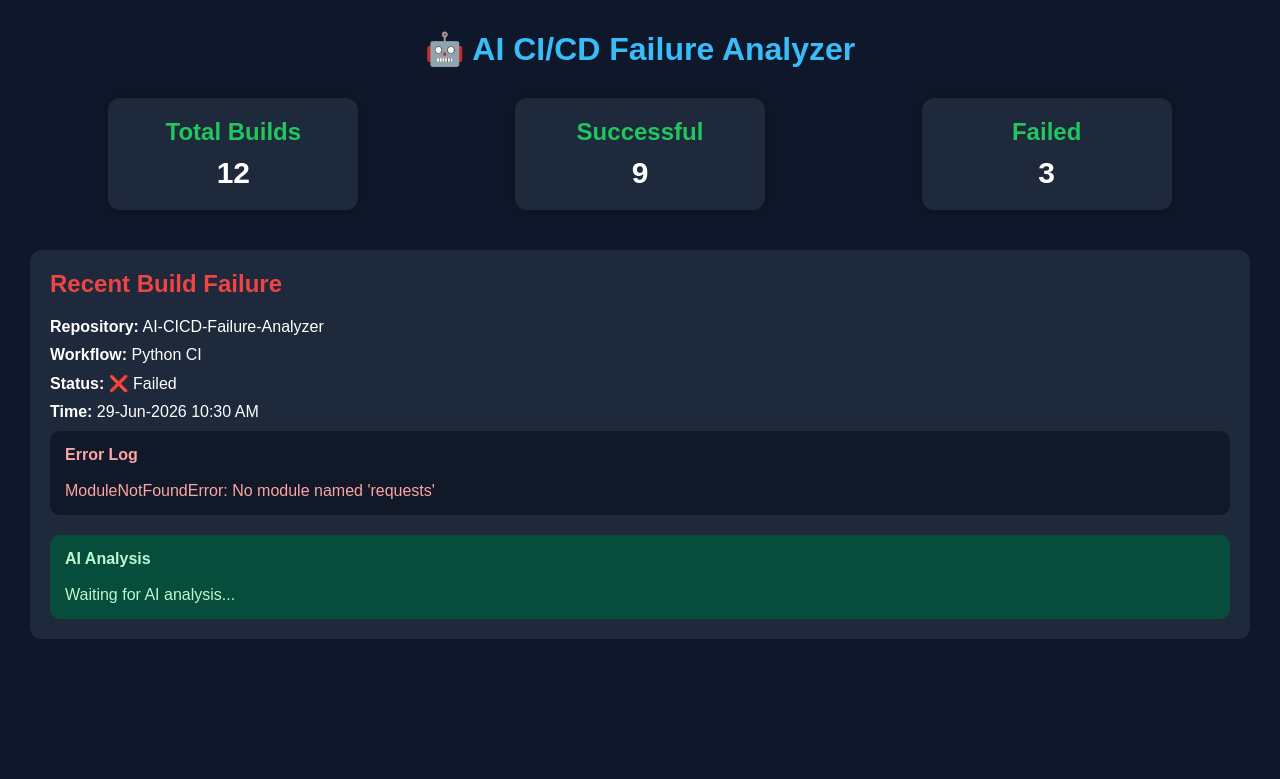
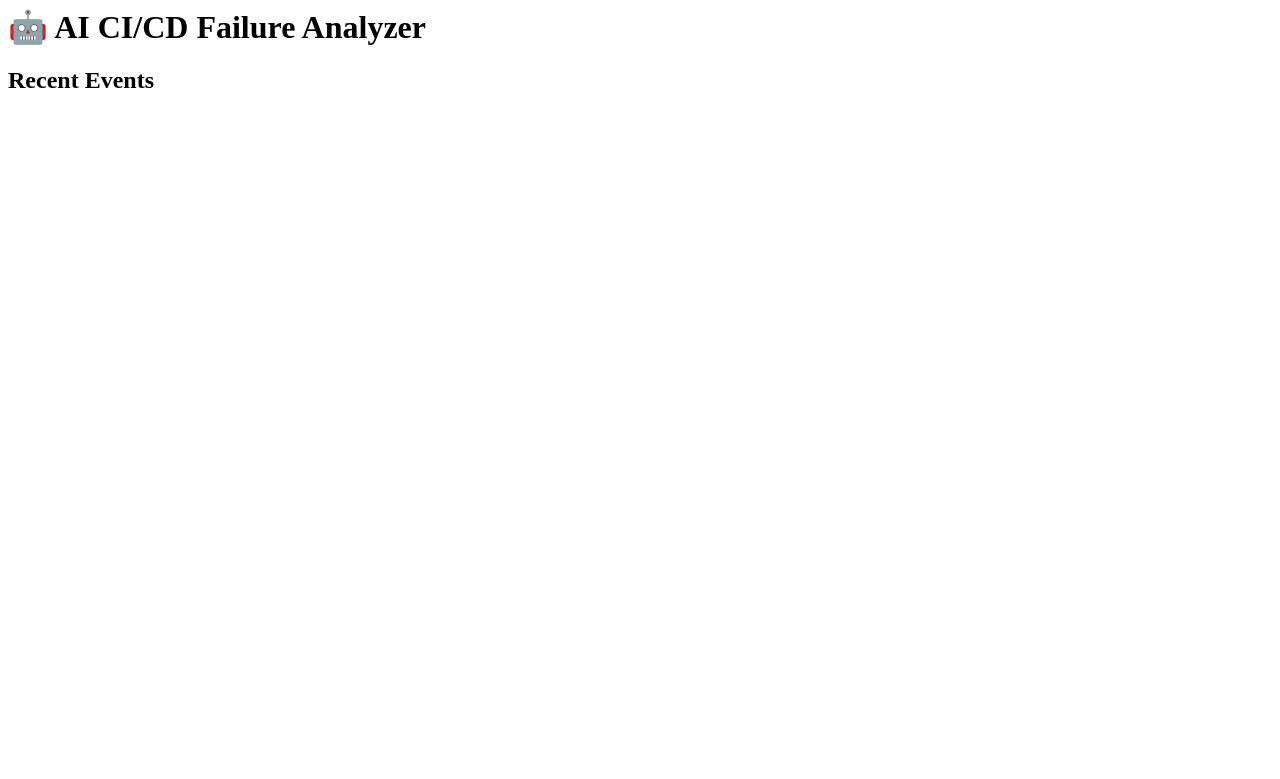
Before and after one commit to akishorekumar-1728/AI-CICD-Failure-Analyzer, a Flask app: page / in a window 1280 px wide. Shown: the top 779 px of the page. Run offline with Flask 3, Linux system fonts and the light colour scheme.

Commit message:
Updated Flask dashboard UI

```diff
--- a/app.py
+++ b/app.py
@@ -1,10 +1,25 @@
-from flask import Flask, render_template
+from flask import Flask, render_template, request
 
 app = Flask(__name__)
 
+builds = []
+
 @app.route("/")
 def home():
-    return render_template("index.html")
+    return render_template("index.html", builds=builds)
+
+@app.route("/webhook", methods=["POST"])
+def webhook():
+    data = request.json
+
+    print("Webhook Received")
+    print(data)
+
+    builds.append({
+        "message": "Webhook received successfully"
+    })
+
+    return {"status": "success"}, 200
 
 if __name__ == "__main__":
     app.run(debug=True)
--- a/templates/index.html
+++ b/templates/index.html
@@ -1,149 +1,17 @@
-<!DOCTYPE html>
-<html lang="en">
-<head>
-<meta charset="UTF-8">
-<meta name="viewport" content="width=device-width, initial-scale=1.0">
-<title>AI CI/CD Failure Analyzer</title>
-
-<style>
-
-*{
-    margin:0;
-    padding:0;
-    box-sizing:border-box;
-    font-family:Arial, Helvetica, sans-serif;
-}
-
-body{
-    background:#0f172a;
-    color:white;
-    padding:30px;
-}
-
-h1{
-    text-align:center;
-    color:#38bdf8;
-    margin-bottom:30px;
-}
-
-.dashboard{
-    display:flex;
-    justify-content:space-around;
-    margin-bottom:40px;
-}
-
-.card{
-    width:250px;
-    background:#1e293b;
-    padding:20px;
-    border-radius:12px;
-    text-align:center;
-    box-shadow:0 0 10px rgba(0,0,0,.3);
-}
-
-.card h2{
-    margin-bottom:10px;
-    color:#22c55e;
-}
-
-.card p{
-    font-size:30px;
-    font-weight:bold;
-}
-
-.failure-card{
-    background:#1e293b;
-    padding:20px;
-    border-radius:12px;
-    margin-top:20px;
-}
-
-.failure-card h2{
-    color:#ef4444;
-    margin-bottom:20px;
-}
-
-.info{
-    margin:10px 0;
-}
-
-.error{
-    background:#111827;
-    padding:15px;
-    border-radius:10px;
-    margin-top:10px;
-    color:#fca5a5;
-}
-
-.ai{
-    background:#064e3b;
-    padding:15px;
-    border-radius:10px;
-    margin-top:20px;
-    color:#bbf7d0;
-}
-
-</style>
-
-</head>
-
 <body>
 
 <h1>🤖 AI CI/CD Failure Analyzer</h1>
 
-<div class="dashboard">
+<h2>Recent Events</h2>
 
-<div class="card">
-<h2>Total Builds</h2>
-<p>12</p>
-</div>
+{% for build in builds %}
 
-<div class="card">
-<h2>Successful</h2>
-<p>9</p>
-</div>
+<div style="background:#1e293b;padding:15px;margin:15px;border-radius:10px;">
 
-<div class="card">
-<h2>Failed</h2>
-<p>3</p>
-</div>
+{{ build.message }}
 
 </div>
 
-<div class="failure-card">
-
-<h2>Recent Build Failure</h2>
-
-<div class="info"><b>Repository:</b> AI-CICD-Failure-Analyzer</div>
-
-<div class="info"><b>Workflow:</b> Python CI</div>
-
-<div class="info"><b>Status:</b> ❌ Failed</div>
-
-<div class="info"><b>Time:</b> 29-Jun-2026 10:30 AM</div>
-
-<div class="error">
-
-<b>Error Log</b>
-
-<br><br>
-
-ModuleNotFoundError:
-No module named 'requests'
-
-</div>
-
-<div class="ai">
-
-<b>AI Analysis</b>
-
-<br><br>
-
-Waiting for AI analysis...
-
-</div>
-
-</div>
+{% endfor %}
 
 </body>
-</html>
```
